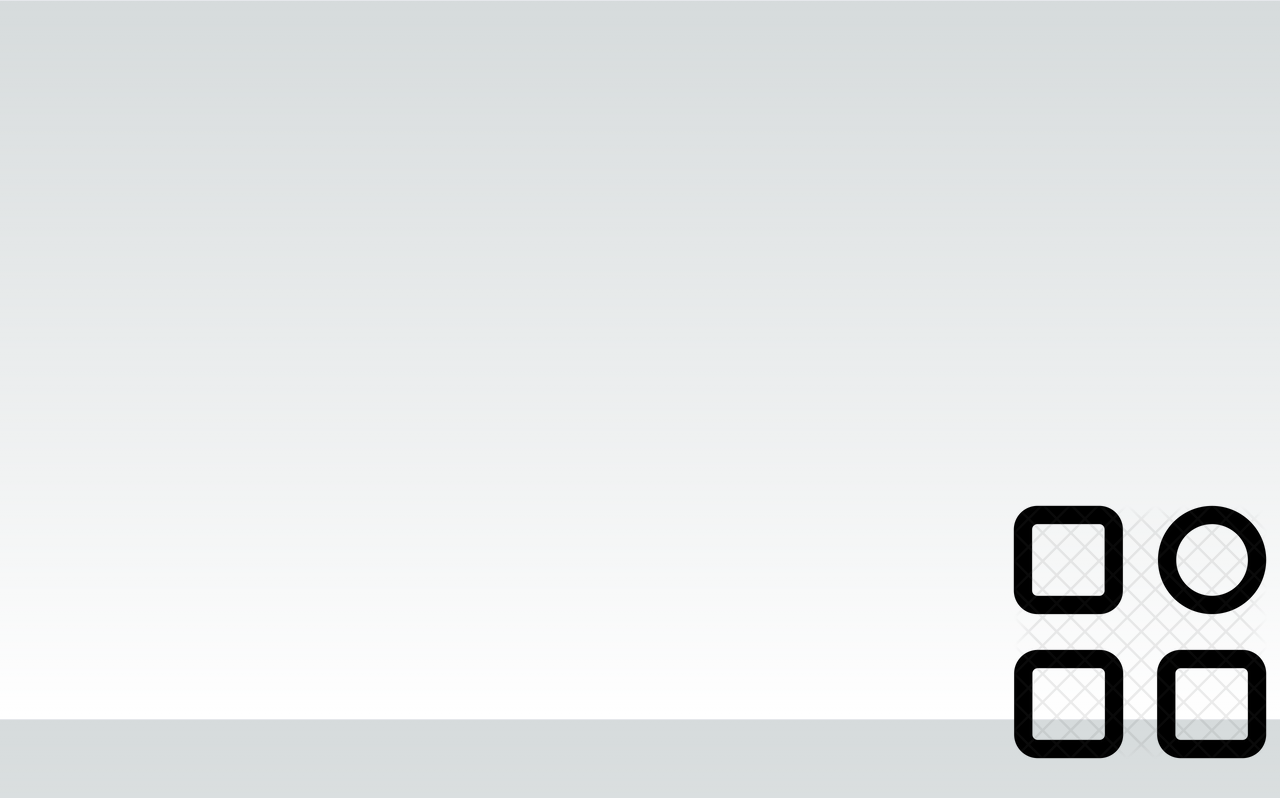
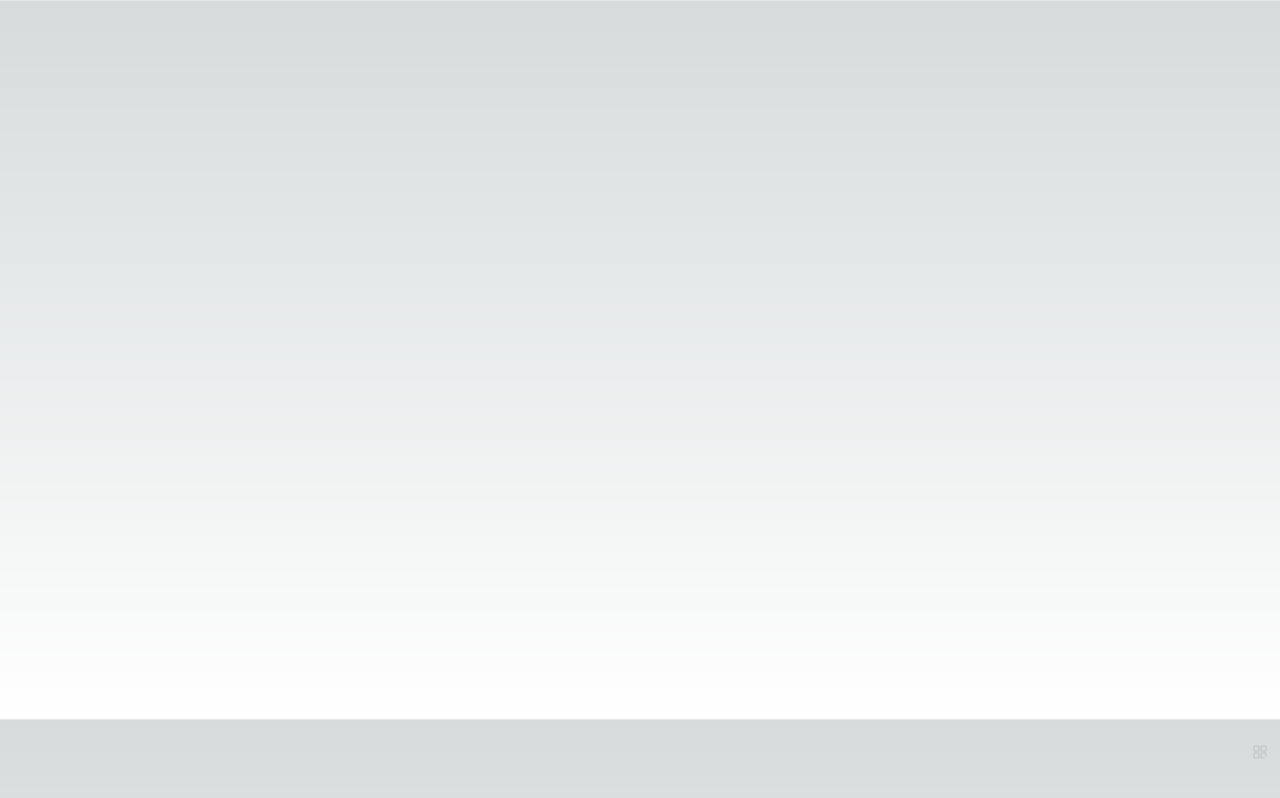
Before and after one commit to tiodot/epub-reader, a Next.js app: page /reader in a window 1280 px wide. Built offline with nearby package versions, Linux system fonts and the light colour scheme.

Commit message:
fix style

```diff
--- a/app/reader/components/Category/index.tsx
+++ b/app/reader/components/Category/index.tsx
@@ -75,7 +75,7 @@
       }}
     >
       <div
-        className="absolute h-screen z-10 w-100 max-w-md right-0 top-0 overflow-auto pb-16 bg-slate-50 dark:bg-black p-6 pt-1"
+        className="absolute h-screen z-10 w-100 max-w-md right-0 top-0 overflow-auto pb-24 bg-slate-50 dark:bg-black p-6 pt-1"
         style={{ overscrollBehavior: "none" }}
       >
         <Category
@@ -100,9 +100,10 @@
   return (
     <div className="fixed z-0 right-3 bottom-10 cursor-pointer" onClick={props.onClick}>
       <Image
-        width={12}
-        height={12}
-        src="/category.png"
+        width={16}
+        height={16}
+        unoptimized
+        src="/category.svg"
         alt="category"
         className="w-full h-full"
       />
```
Also changed, not shown: app/reader/page.tsx (+9 -0 lines), public/category.svg (added).
